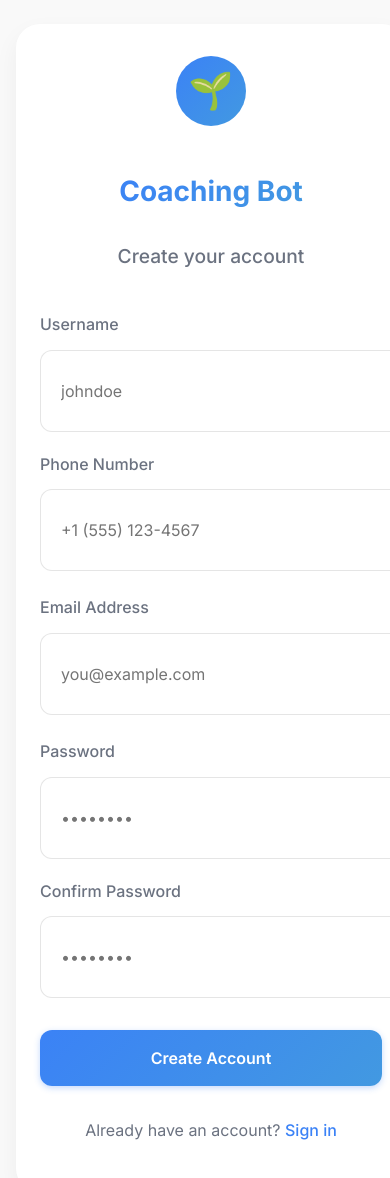
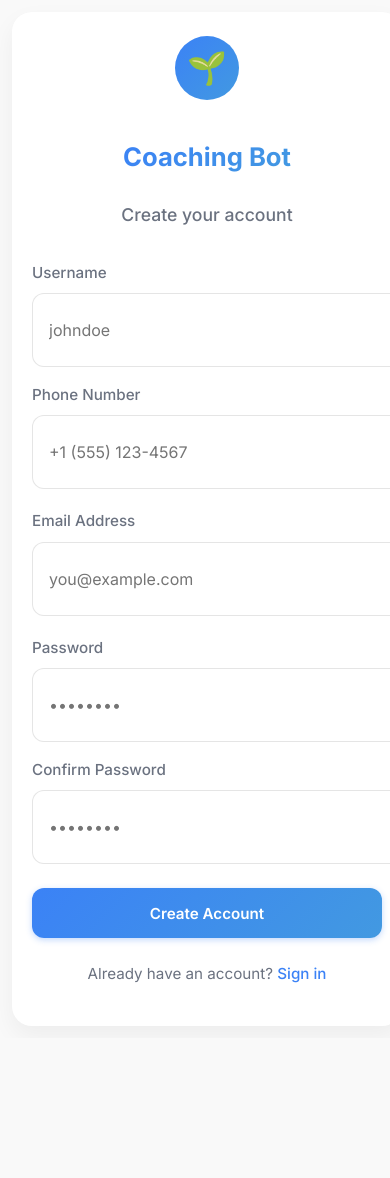
Before and after one commit to NeoDiuZ/Innovbridge, a Next.js app in the folder coach_bot/: page /register in a window 390 px wide. Shown: the top 1178 px of the page. After the commit the page ends 1038 px from the top, so only its background shows below. Built offline with nearby package versions, Linux system fonts and the light colour scheme.

Commit message:
Fixing mobile responsiveness

```diff
--- a/coach_bot/app/register/page.js
+++ b/coach_bot/app/register/page.js
@@ -69,15 +69,15 @@ export default function Register() {
       backgroundColor: 'var(--bg)',
       alignItems: 'center',
       justifyContent: 'center',
-      padding: isMobile ? '1.5rem 1rem' : '2rem'
+      padding: isMobile ? '0.75rem' : '2rem'
     }}>
       <div style={{
         width: '100%',
-        maxWidth: isMobile ? '100%' : '500px',
+        maxWidth: isMobile ? '90%' : '500px',
         backgroundColor: 'var(--card-bg)',
-        borderRadius: '1.5rem',
+        borderRadius: '1.25rem',
         boxShadow: '0 10px 25px rgba(0,0,0,0.05)',
-        padding: isMobile ? '2rem 1.5rem' : '2.5rem',
+        padding: isMobile ? '1.5rem 1.25rem' : '2.5rem',
         transition: 'transform 0.3s ease',
         animation: 'fadeIn 0.5s ease forwards'
       }}>
@@ -85,25 +85,25 @@ export default function Register() {
           display: 'flex',
           flexDirection: 'column',
           alignItems: 'center',
-          marginBottom: isMobile ? '2rem' : '2rem'
+          marginBottom: isMobile ? '1.5rem' : '2rem'
         }}>
           <div style={{
             background: 'linear-gradient(135deg, var(--primary) 0%, #4299e1 100%)',
             borderRadius: '50%',
-            width: isMobile ? '70px' : '60px',
-            height: isMobile ? '70px' : '60px',
+            width: isMobile ? '64px' : '60px',
+            height: isMobile ? '64px' : '60px',
             display: 'flex',
             alignItems: 'center',
             justifyContent: 'center',
-            marginBottom: '1.5rem',
-            fontSize: isMobile ? '2.25rem' : '2rem'
+            marginBottom: isMobile ? '1.25rem' : '1.5rem',
+            fontSize: isMobile ? '2rem' : '2rem'
           }}>
             🌱
           </div>
           <h1 style={{
-            fontSize: isMobile ? '1.75rem' : '1.75rem',
+            fontSize: isMobile ? '1.6rem' : '1.75rem',
             fontWeight: '700',
-            marginBottom: '0.75rem',
+            marginBottom: '0.5rem',
             background: 'linear-gradient(135deg, var(--primary) 0%, #4299e1 100%)',
             WebkitBackgroundClip: 'text',
             WebkitTextFillColor: 'transparent'
@@ -111,7 +111,7 @@ export default function Register() {
             Coaching Bot
           </h1>
           <h2 style={{
-            fontSize: isMobile ? '1.2rem' : '1.1rem',
+            fontSize: isMobile ? '1.1rem' : '1.1rem',
             fontWeight: '500',
             color: 'var(--muted)',
             marginBottom: '0.5rem'
@@ -125,7 +125,7 @@ export default function Register() {
             padding: '0.75rem 1rem',
             backgroundColor: 'rgba(239, 68, 68, 0.1)',
             borderRadius: '0.5rem',
-            marginBottom: '1.5rem',
+            marginBottom: '1.25rem',
             color: 'var(--danger)',
             fontSize: '0.875rem',
             fontWeight: '500'
@@ -139,7 +139,7 @@ export default function Register() {
             padding: '0.75rem 1rem',
             backgroundColor: 'rgba(16, 185, 129, 0.1)',
             borderRadius: '0.5rem',
-            marginBottom: '1.5rem',
+            marginBottom: '1.25rem',
             color: 'var(--success)',
             fontSize: '0.875rem',
             fontWeight: '500'
@@ -152,14 +152,14 @@ export default function Register() {
           <div style={{
             display: 'grid',
             gridTemplateColumns: isMobile ? '1fr' : '1fr 1fr',
-            gap: '1.25rem',
-            marginBottom: '1.5rem'
+            gap: '1rem',
+            marginBottom: '1.25rem'
           }}>
             <div>
               <label style={{
                 display: 'block',
-                marginBottom: '0.75rem',
-                fontSize: isMobile ? '1rem' : '0.875rem',
+                marginBottom: '0.5rem',
+                fontSize: isMobile ? '0.95rem' : '0.875rem',
                 fontWeight: '500',
                 color: 'var(--muted)'
               }}>
@@ -174,7 +174,7 @@ export default function Register() {
                 autoComplete="username"
                 style={{
                   width: '100%',
-                  padding: isMobile ? '0.875rem 1.25rem' : '0.75rem 1rem',
+                  padding: isMobile ? '0.75rem 1rem' : '0.75rem 1rem',
                   borderRadius: '0.75rem',
                   border: '1px solid rgba(0,0,0,0.1)',
                   backgroundColor: 'var(--input-bg)',
@@ -182,7 +182,7 @@ export default function Register() {
                   fontSize: isMobile ? '16px' : '0.95rem',
                   outline: 'none',
                   transition: 'border-color 0.2s ease, box-shadow 0.2s ease',
-                  minHeight: isMobile ? '52px' : '44px'
+                  minHeight: isMobile ? '48px' : '44px'
                 }}
                 onFocus={(e) => {
                   e.target.style.borderColor = 'var(--primary)';
@@ -198,8 +198,8 @@ export default function Register() {
             <div>
               <label style={{
                 display: 'block',
-                marginBottom: '0.75rem',
-                fontSize: isMobile ? '1rem' : '0.875rem',
+                marginBottom: '0.5rem',
+                fontSize: isMobile ? '0.95rem' : '0.875rem',
                 fontWeight: '500',
                 color: 'var(--muted)'
               }}>
@@ -214,7 +214,7 @@ export default function Register() {
                 autoComplete="tel"
                 style={{
                   width: '100%',
-                  padding: isMobile ? '0.875rem 1.25rem' : '0.75rem 1rem',
+                  padding: isMobile ? '0.75rem 1rem' : '0.75rem 1rem',
                   borderRadius: '0.75rem',
                   border: '1px solid rgba(0,0,0,0.1)',
                   backgroundColor: 'var(--input-bg)',
@@ -222,7 +222,7 @@ export default function Register() {
                   fontSize: isMobile ? '16px' : '0.95rem',
                   outline: 'none',
                   transition: 'border-color 0.2s ease, box-shadow 0.2s ease',
-                  minHeight: isMobile ? '52px' : '44px'
+                  minHeight: isMobile ? '48px' : '44px'
                 }}
                 onFocus={(e) => {
                   e.target.style.borderColor = 'var(--primary)';
@@ -236,11 +236,11 @@ export default function Register() {
             </div>
           </div>
 
-          <div style={{ marginBottom: '1.5rem' }}>
+          <div style={{ marginBottom: '1.25rem' }}>
             <label style={{
               display: 'block',
-              marginBottom: '0.75rem',
-              fontSize: isMobile ? '1rem' : '0.875rem',
+              marginBottom: '0.5rem',
+              fontSize: isMobile ? '0.95rem' : '0.875rem',
               fontWeight: '500',
               color: 'var(--muted)'
             }}>
@@ -255,7 +255,7 @@ export default function Register() {
               autoComplete="email"
               style={{
                 width: '100%',
-                padding: isMobile ? '0.875rem 1.25rem' : '0.75rem 1rem',
+                padding: isMobile ? '0.75rem 1rem' : '0.75rem 1rem',
                 borderRadius: '0.75rem',
                 border: '1px solid rgba(0,0,0,0.1)',
                 backgroundColor: 'var(--input-bg)',
@@ -263,7 +263,7 @@ export default function Register() {
                 fontSize: isMobile ? '16px' : '0.95rem',
                 outline: 'none',
                 transition: 'border-color 0.2s ease, box-shadow 0.2s ease',
-                minHeight: isMobile ? '52px' : '44px'
+                minHeight: isMobile ? '48px' : '44px'
               }}
               onFocus={(e) => {
                 e.target.style.borderColor = 'var(--primary)';
@@ -279,14 +279,14 @@ export default function Register() {
           <div style={{
             display: 'grid',
             gridTemplateColumns: isMobile ? '1fr' : '1fr 1fr',
-            gap: '1.25rem',
-            marginBottom: '2rem'
+            gap: '1rem',
+            marginBottom: '1.5rem'
           }}>
             <div>
               <label style={{
                 display: 'block',
-                marginBottom: '0.75rem',
-                fontSize: isMobile ? '1rem' : '0.875rem',
+                marginBottom: '0.5rem',
+                fontSize: isMobile ? '0.95rem' : '0.875rem',
                 fontWeight: '500',
                 color: 'var(--muted)'
               }}>
@@ -301,7 +301,7 @@ export default function Register() {
                 autoComplete="new-password"
                 style={{
                   width: '100%',
-                  padding: isMobile ? '0.875rem 1.25rem' : '0.75rem 1rem',
+                  padding: isMobile ? '0.75rem 1rem' : '0.75rem 1rem',
                   borderRadius: '0.75rem',
                   border: '1px solid rgba(0,0,0,0.1)',
                   backgroundColor: 'var(--input-bg)',
@@ -309,7 +309,7 @@ export default function Register() {
                   fontSize: isMobile ? '16px' : '0.95rem',
                   outline: 'none',
                   transition: 'border-color 0.2s ease, box-shadow 0.2s ease',
-                  minHeight: isMobile ? '52px' : '44px'
+                  minHeight: isMobile ? '48px' : '44px'
                 }}
                 onFocus={(e) => {
                   e.target.style.borderColor = 'var(--primary)';
@@ -325,8 +325,8 @@ export default function Register() {
             <div>
               <label style={{
                 display: 'block',
-                marginBottom: '0.75rem',
-                fontSize: isMobile ? '1rem' : '0.875rem',
+                marginBottom: '0.5rem',
+                fontSize: isMobile ? '0.95rem' : '0.875rem',
                 fontWeight: '500',
                 color: 'var(--muted)'
               }}>
@@ -341,7 +341,7 @@ export default function Register() {
                 autoComplete="new-password"
                 style={{
                   width: '100%',
-                  padding: isMobile ? '0.875rem 1.25rem' : '0.75rem 1rem',
+                  padding: isMobile ? '0.75rem 1rem' : '0.75rem 1rem',
                   borderRadius: '0.75rem',
                   border: '1px solid rgba(0,0,0,0.1)',
                   backgroundColor: 'var(--input-bg)',
@@ -349,7 +349,7 @@ export default function Register() {
                   fontSize: isMobile ? '16px' : '0.95rem',
                   outline: 'none',
                   transition: 'border-color 0.2s ease, box-shadow 0.2s ease',
-                  minHeight: isMobile ? '52px' : '44px'
+                  minHeight: isMobile ? '48px' : '44px'
                 }}
                 onFocus={(e) => {
                   e.target.style.borderColor = 'var(--primary)';
@@ -368,23 +368,23 @@ export default function Register() {
             disabled={loading}
             style={{
               width: '100%',
-              padding: isMobile ? '1rem' : '0.8rem',
+              padding: isMobile ? '0.75rem' : '0.8rem',
               borderRadius: '0.75rem',
               border: 'none',
               background: 'linear-gradient(135deg, var(--primary) 0%, #4299e1 100%)',
               color: 'white',
-              fontSize: isMobile ? '1rem' : '0.95rem',
+              fontSize: isMobile ? '0.95rem' : '0.95rem',
               fontWeight: '600',
               cursor: loading ? 'default' : 'pointer',
               opacity: loading ? '0.8' : '1',
               boxShadow: '0 2px 6px rgba(59, 130, 246, 0.3)',
               transition: 'transform 0.2s ease, box-shadow 0.2s ease',
-              marginBottom: '2rem',
+              marginBottom: '1.5rem',
               display: 'flex',
               alignItems: 'center',
               justifyContent: 'center',
               gap: '0.5rem',
-              minHeight: isMobile ? '56px' : '44px',
+              minHeight: isMobile ? '50px' : '44px',
               WebkitTapHighlightColor: 'transparent'
             }}
             onMouseOver={(e) => {
@@ -415,7 +415,7 @@ export default function Register() {
         </form>
 
         <p style={{
-          fontSize: isMobile ? '1rem' : '0.875rem',
+          fontSize: isMobile ? '0.95rem' : '0.875rem',
           color: 'var(--muted)',
           textAlign: 'center'
         }}>
```
Also changed, not shown: coach_bot/app/login/page.js (+28 -28 lines).
